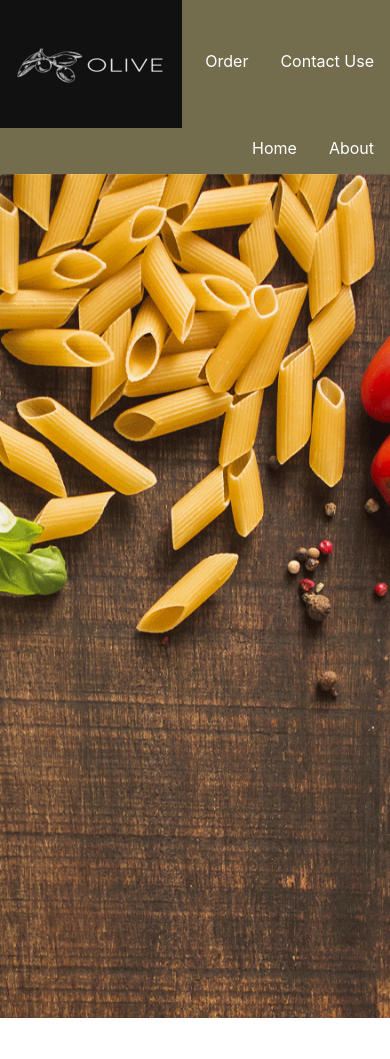
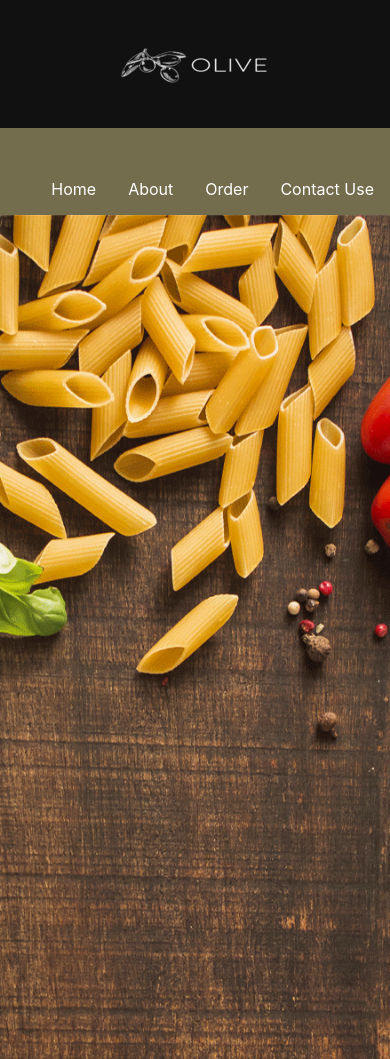
Before and after one commit to antho90/Italian-food, a plain HTML site: page index.html in a window 390 px wide. Before the commit the page ends 1018 px from the top, so only its background shows below. Drawn offline with nearby package versions, Linux system fonts and the light colour scheme.

Commit message:
onglets centrés

```diff
--- a/index.html
+++ b/index.html
@@ -15,7 +15,7 @@
 
 
 
-        <ul>
+        <ul class="topnav">
             <li><a><img src="logo-burger.png" alt="logo-burger" /> </a></li>
             <li class="mtop" style="float:right"><a href="#contact">Contact Use</a></li>
             <li class="mtop" style="float:right"><a href="#order">Order</a></li>
@@ -23,7 +23,7 @@
             <li class="mtop" style="float:right"><a href="#home">Home</a></li>
         </ul>
         <header>
-            <div class="container">
+            <div style="padding: 0 16px;" class="container">
                 <div class="row vh-100">
 
 
--- a/style.css
+++ b/style.css
@@ -40,7 +40,6 @@ header {
 }
 
 li {
-    display: inline;
     float: left;
   }
 
@@ -70,3 +69,8 @@ li {
 margin-top: 35px;
 
   }
+
+  @media screen and (max-width: 550px) {
+    ul.topnav li.right,
+    ul.topnav li {float: none;}
+  }
```
